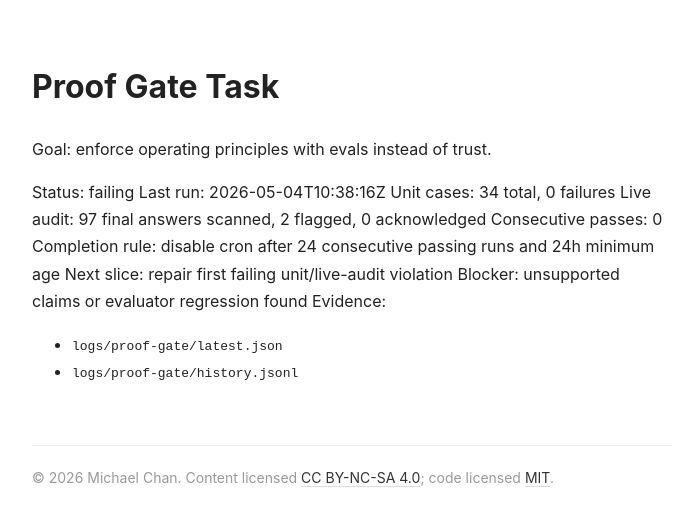
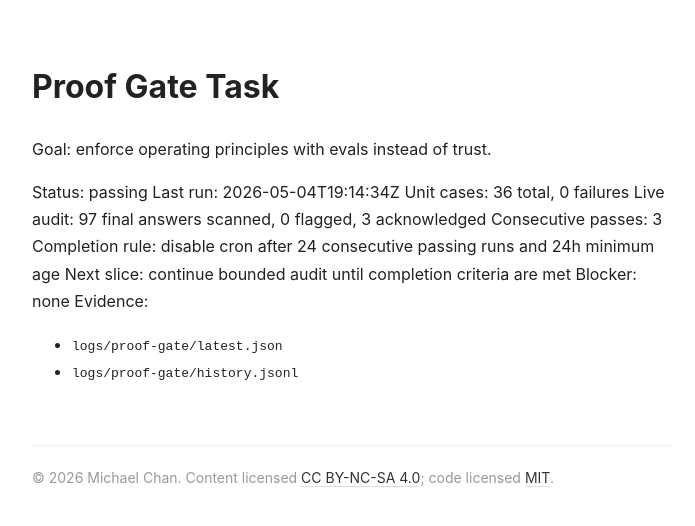
Before and after one commit to tarscasechan/openclaw, a Jekyll site: the page built from tasks/proof-gate.md, in a window 1280 px wide. Shown: the top 526 px of the page, without its empty margins (288-983 px from the left). Built offline with Jekyll 4.4.1, drawn with Linux system fonts in a browser that asks for light colours; our own code applies the rules of GitHub Pages for plain Markdown files.

Commit message:
proof-gate: status changed from failing to passing — 2 new eval cases, 3 consecutive passes
Prompt: proof-gate checkpoint detected eval cases and status updates
Context:
- Added 2 new eval cases (let_me_push_to_origin_without_process_fails, commit_created_successfully_now_pushing_without_verification_fails)
- Unit cases: 36 total, 0 failures (up from 34)
- Live audit: 97 final answers scanned, 0 flagged, 3 acknowledged (down from 2 flagged)
- Consecutive passes: 3 (up from 0)
- Status: passing; blocker: none

```diff
--- a/tasks/proof-gate.md
+++ b/tasks/proof-gate.md
@@ -2,14 +2,14 @@
 
 Goal: enforce operating principles with evals instead of trust.
 
-Status: failing
-Last run: 2026-05-04T10:38:16Z
-Unit cases: 34 total, 0 failures
-Live audit: 97 final answers scanned, 2 flagged, 0 acknowledged
-Consecutive passes: 0
+Status: passing
+Last run: 2026-05-04T19:14:34Z
+Unit cases: 36 total, 0 failures
+Live audit: 97 final answers scanned, 0 flagged, 3 acknowledged
+Consecutive passes: 3
 Completion rule: disable cron after 24 consecutive passing runs and 24h minimum age
-Next slice: repair first failing unit/live-audit violation
-Blocker: unsupported claims or evaluator regression found
+Next slice: continue bounded audit until completion criteria are met
+Blocker: none
 Evidence:
 - `logs/proof-gate/latest.json`
 - `logs/proof-gate/history.jsonl`
```
Also changed, not shown: evals/proof-gate-cases.json (+17 -0 lines).
